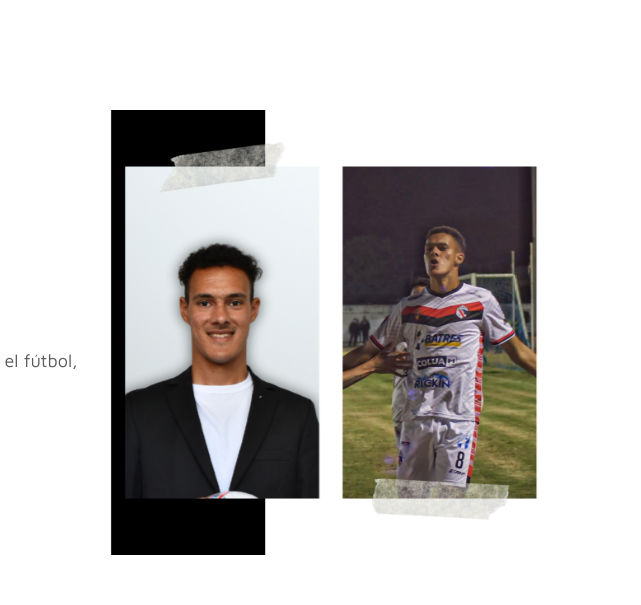
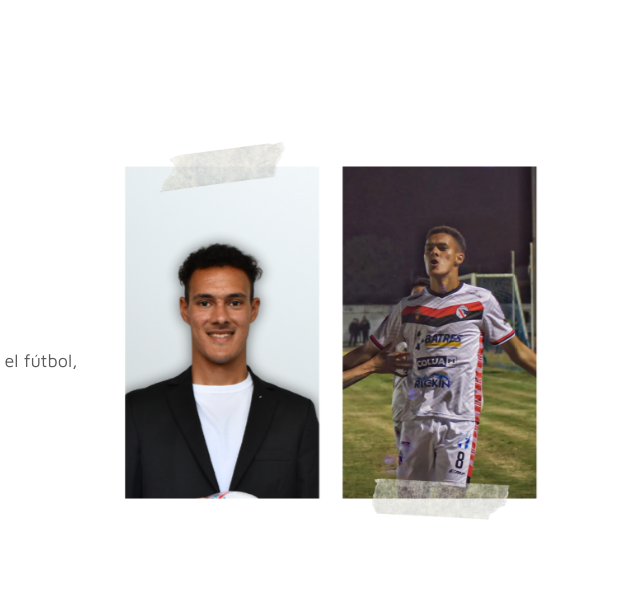
Before and after one commit to LaAtajada/horaciocaniz, a plain HTML site: page index.html in a window 1280 px wide. Shown: the part 88-693 px from the top of the page, 639-1280 px from the left. Drawn offline with Linux system fonts and the light colour scheme.

Commit message:
Actualizacion foto perfil

```diff
--- a/index.html
+++ b/index.html
@@ -88,7 +88,7 @@
 
                 <div class="col-lg-5 col-md-12 col-12">
                     <div class="about-image svg">
-                        <img src="images/project/Perfil Lacho.png" class="img-fluid" alt="svg image">
+                        <img src="images/project/Perfil Lacho (2).png" class="img-fluid" alt="svg image">
                     </div>
                 </div>
 
```
Also changed, not shown: images/project/Perfil Lacho (2).png (added).
